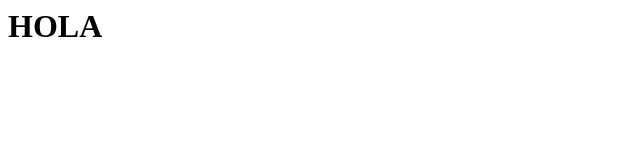
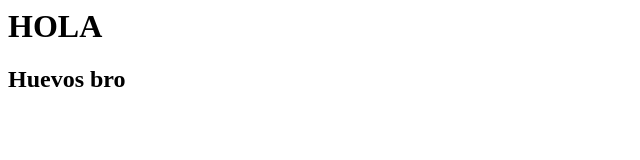
Before and after one commit to tavolopez111/prueba, a plain HTML site: page index.html in a window 1280 px wide. Shown: the whole page, without its empty margins (0-640 px from the left). Drawn offline with Linux system fonts and the light colour scheme.

Commit message:
Agregue una mmd

```diff
--- a/index.html
+++ b/index.html
@@ -1,3 +1,4 @@
 <html>
     <h1>HOLA</h1>
+    <h2>Huevos bro</h2>
 </html>
```
